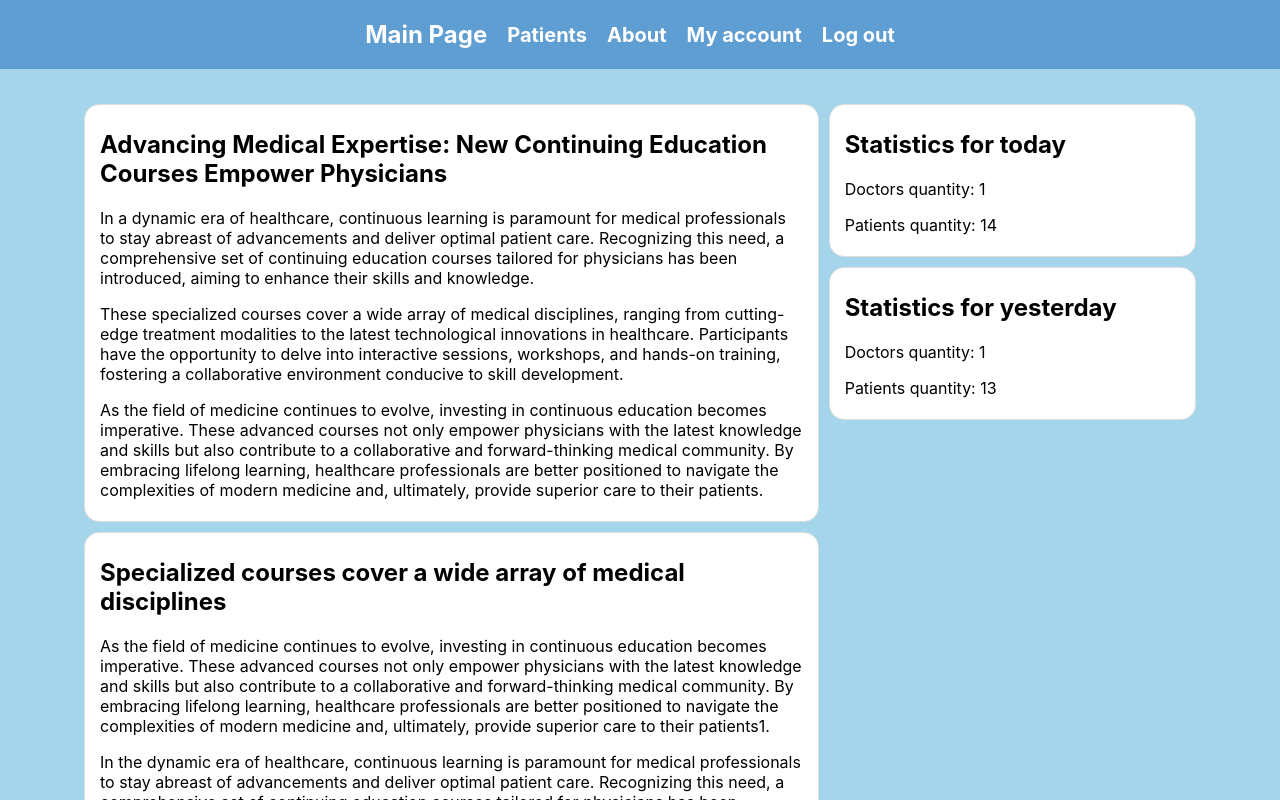
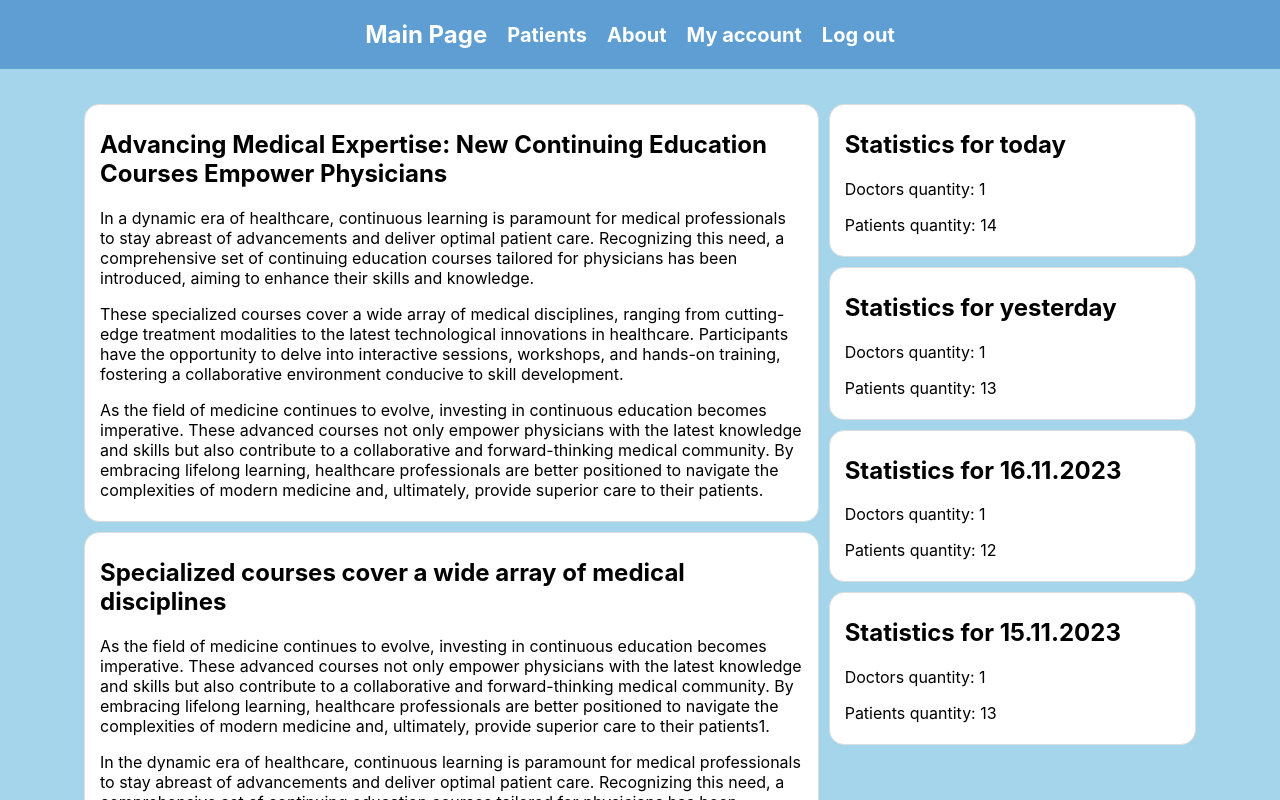
Before and after one commit to kamityler/MedicalService2.0, a React (Create React App) app: page /mainpage in a window 1280 px wide. Shown: the top 800 px of the page. Built offline with nearby package versions, Linux system fonts and the light colour scheme.

Commit message:
bugs-fixed

```diff
--- a/src/components/NavBar/NavBar.css
+++ b/src/components/NavBar/NavBar.css
@@ -3,14 +3,8 @@
   padding: 20px;
 }
 
-.display-block {
-  display: block;
-}
-
-.display-none {
+.display-none{
   display: none;
-  animation-name: animaclose;
-  animation-duration: 0.4s
 }
 
 .navigationbar {
--- a/src/pages/MainPage/Main.js
+++ b/src/pages/MainPage/Main.js
@@ -34,12 +34,24 @@ function MainPage() {
           <p>Doctors quantity: 1</p>
           <p>Patients quantity: 14</p>
         </article>
+
         <article className='article-container'>
           <h2>Statistics for yesterday</h2>
           <p>Doctors quantity: 1</p>
           <p>Patients quantity: 13</p>
         </article>
 
+        <article className='article-container'>
+          <h2>Statistics for 16.11.2023</h2>
+          <p>Doctors quantity: 1</p>
+          <p>Patients quantity: 12</p>
+        </article>
+
+        <article className='article-container'>
+          <h2>Statistics for 15.11.2023</h2>
+          <p>Doctors quantity: 1</p>
+          <p>Patients quantity: 13</p>
+        </article>
       </div>
     </div>
   );
```
